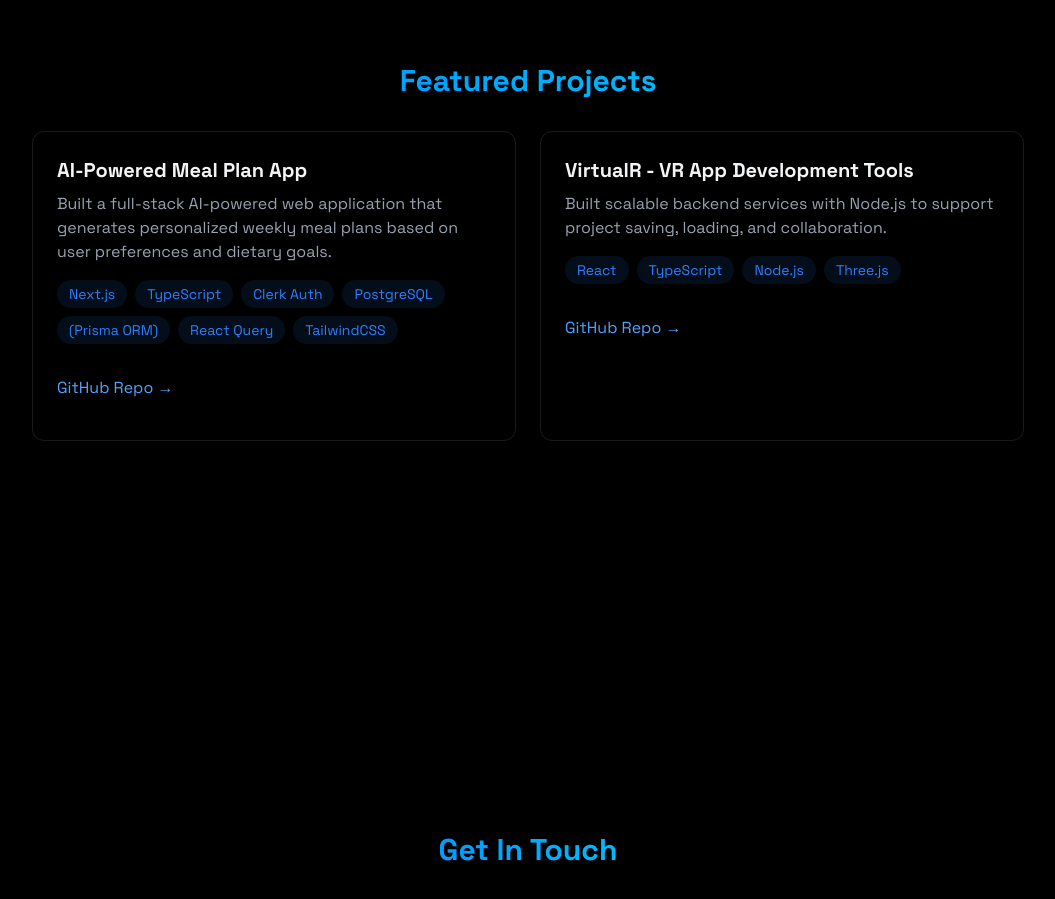
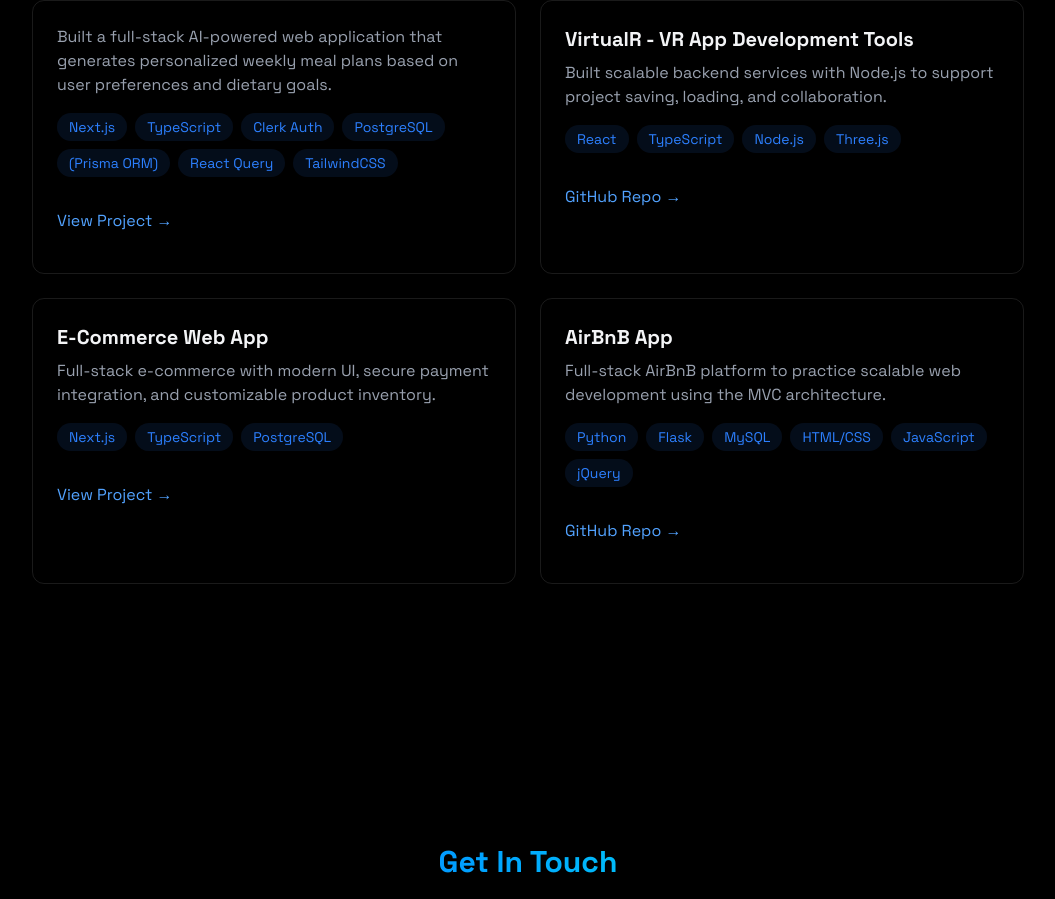
Before and after one commit to KaisenSage/BabalolaAbdallah-portfolio, a React (Vite) app: page / in a window 1280 px wide. Shown: the part 1876-2775 px from the top of the page, without its empty margins (112-1167 px from the left). Built offline with nearby package versions, Linux system fonts and the light colour scheme.

Commit message:
first commit

```diff
--- a/src/components/sections/Projects.jsx
+++ b/src/components/sections/Projects.jsx
@@ -15,7 +15,6 @@
 
           {/* AI-Powered Meal Plan App */}
           <div className="p-6 rounded-xl border border-white/10 hover:-translate-y-1 hover:border-blue-500/30 hover:shadow-[0_2px_8px_rgba(59,130,246,0.2)] transition">
-              <h3 className="text-xl font-bold mb-2">AI-Powered Meal Plan App</h3>
 
             <p className="text-gray-400 mb-4">
               Built a full-stack AI-powered web application that generates personalized weekly meal plans based on user preferences and dietary goals.
@@ -37,7 +36,7 @@
                 rel="noopener noreferrer"
                 className="text-blue-400 hover:text-blue-300 transition-colors my-4"
               >
-                  GitHub Repo →
+                View Project →
               </a>
             </div>
           </div>
@@ -59,9 +58,79 @@
                 </span>
               ))}
             </div>
+
             <div className="flex justify-start items-center">
               <a
                 href="https://github.com/KaisenSage/VirtualR" // Your GitHub Repo link
+                target="_blank"
+                rel="noopener noreferrer"
+                className="text-blue-400 hover:text-blue-300 transition-colors my-4"
+              >
+                GitHub Repo →
+              </a>
+            </div>
+          </div>
+
+          {/* E-Commerce Web App */}
+          <div className="glass p-6 rounded-xl border border-white/10 hover:-translate-y-1 hover:border-blue-500/30 hover:shadow-[0_4px_20px_rgba(59,130,246,0.1)] transition-all">
+            <h3 className="text-xl font-bold mb-2">E-Commerce Web App</h3>
+            <p className="text-gray-400 mb-4">
+              Full-stack e-commerce with modern UI, secure payment
+              integration, and customizable product inventory.
+            </p>
+            <div className="flex flex-wrap gap-2 mb-4">
+              {["Next.js", "TypeScript", "PostgreSQL"].map((tech) => (
+                <span
+                  key={tech}
+                  className="
+                    bg-blue-500/10 text-blue-500 py-1 px-3
+                    rounded-full text-sm
+                    transition
+                    hover:bg-blue-500/20 hover:-translate-y-0.5
+                    hover:shadow-[0_2px_8px_rgba(59,130,246,0.2)]
+                  "
+                >
+                  {tech}
+                </span>
+              ))}
+            </div>
+            <div className="flex justify-start items-center">
+              <a
+                href="https://github.com/KaisenSage/ECommerceApp" // Example GitHub link
+                target="_blank"
+                rel="noopener noreferrer"
+                className="text-blue-400 hover:text-blue-300 transition-colors my-4"
+              >
+                View Project →
+              </a>
+            </div>
+          </div>
+
+          {/* AirBnB App */}
+          <div className="glass p-6 rounded-xl border border-white/10 hover:-translate-y-1 hover:border-blue-500/30 hover:shadow-[0_4px_20px_rgba(59,130,246,0.1)] transition-all">
+            <h3 className="text-xl font-bold mb-2">AirBnB App</h3>
+            <p className="text-gray-400 mb-4">
+              Full-stack AirBnB platform to practice scalable web development using the MVC architecture.
+            </p>
+            <div className="flex flex-wrap gap-2 mb-4">
+              {["Python", "Flask", "MySQL", "HTML/CSS", "JavaScript", "jQuery"].map((tech, key) => (
+                <span
+                  key={key}
+                  className="
+                    bg-blue-500/10 text-blue-500 py-1 px-3
+                    rounded-full text-sm
+                    transition
+                    hover:bg-blue-500/20 hover:-translate-y-0.5
+                    hover:shadow-[0_2px_8px_rgba(59,130,246,0.2)]
+                  "
+                >
+                  {tech}
+                </span>
+              ))}
+            </div>
+            <div className="flex justify-start items-center">
+              <a
+                href="https://github.com/KaisenSage/AirBnB_clone_v4"
                 target="_blank"
                 rel="noopener noreferrer"
                 className="text-blue-400 hover:text-blue-300 transition-colors my-4"
```
Lines whose indentation alone changed are shown as unchanged.
